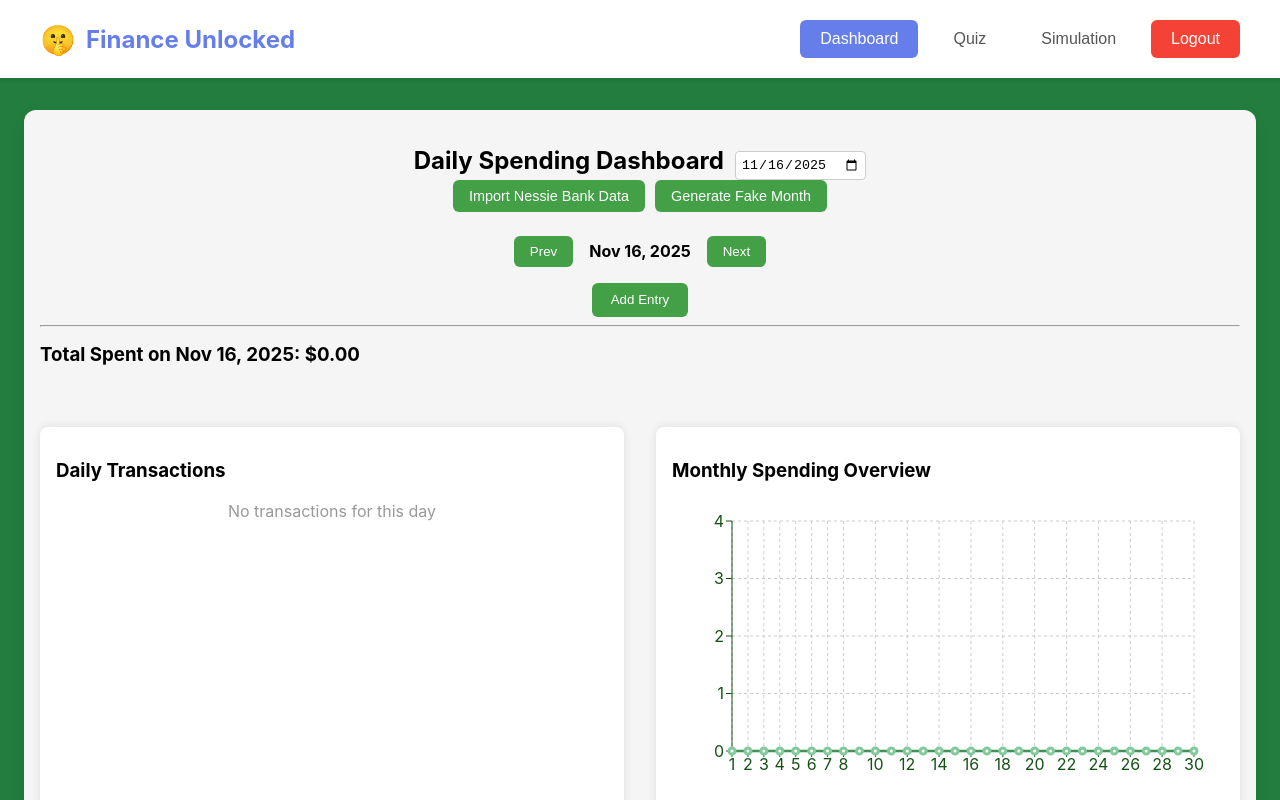
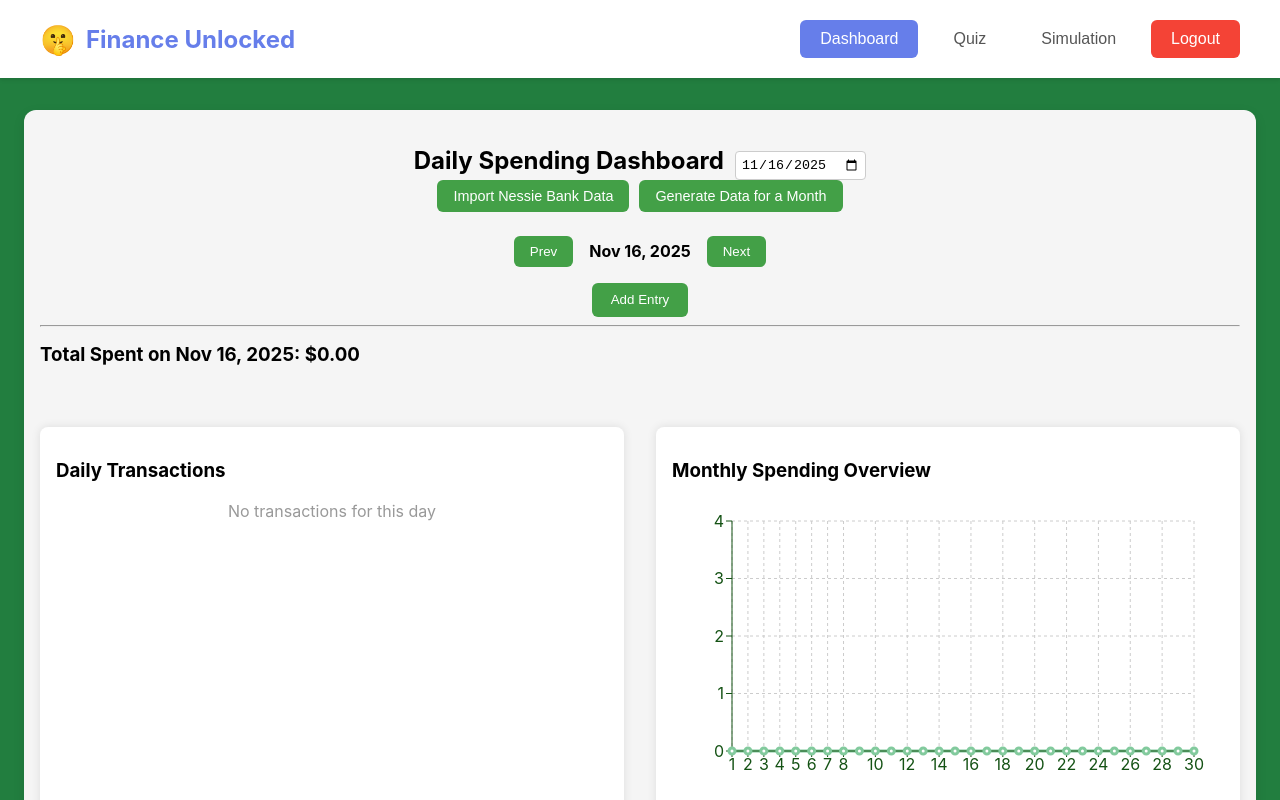
Before and after one commit to ketsia0623/technica-2025-hack, a React (Create React App) app in the folder my-ts-app/: page /dashboard in a window 1280 px wide. Shown: the top 800 px of the page. Built offline with nearby package versions, Linux system fonts and the light colour scheme; sample sign-in values are in the browser's storage.

Commit message:
"nessie" all good

```diff
--- a/my-ts-app/src/pages/Dashboard.tsx
+++ b/my-ts-app/src/pages/Dashboard.tsx
@@ -120,7 +120,7 @@ export default function Dashboard() {
     return totals;
   };
 
-  // ✅ Fake Nessie data import
+  // Nessie data import
   const importFromNessie = async () => {
     try {
       const mapped: Entry[] = [
@@ -136,7 +136,7 @@ export default function Dashboard() {
       });
 
       saveEntries(newEntries);
-      alert("Imported fake transactions!");
+      alert("Imported Nessie transactions!");
     } catch (err) {
       console.error(err);
       alert("Failed to import transactions");
@@ -156,7 +156,7 @@ export default function Dashboard() {
       ];
     }
     saveEntries(newEntries);
-    alert("Generated fake month of transactions!");
+    alert("Generated sample month of transactions!");
   };
 
   const getProgressColor = (amount: number) => {
@@ -183,7 +183,7 @@ export default function Dashboard() {
             Import Nessie Bank Data
           </button>
           <button className="import-btn" onClick={generateFakeMonth}>
-            Generate Fake Month
+            Generate Data for a Month
           </button>
           </div>
 
```
